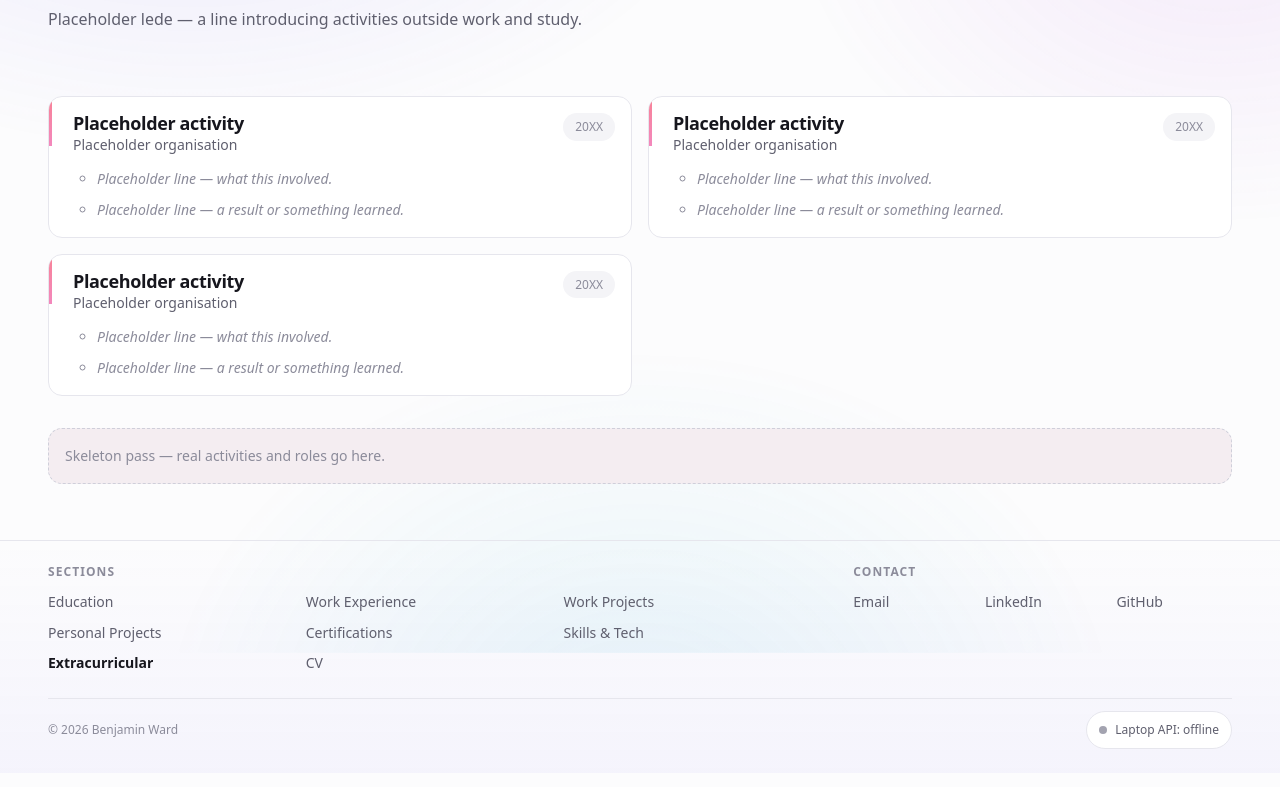
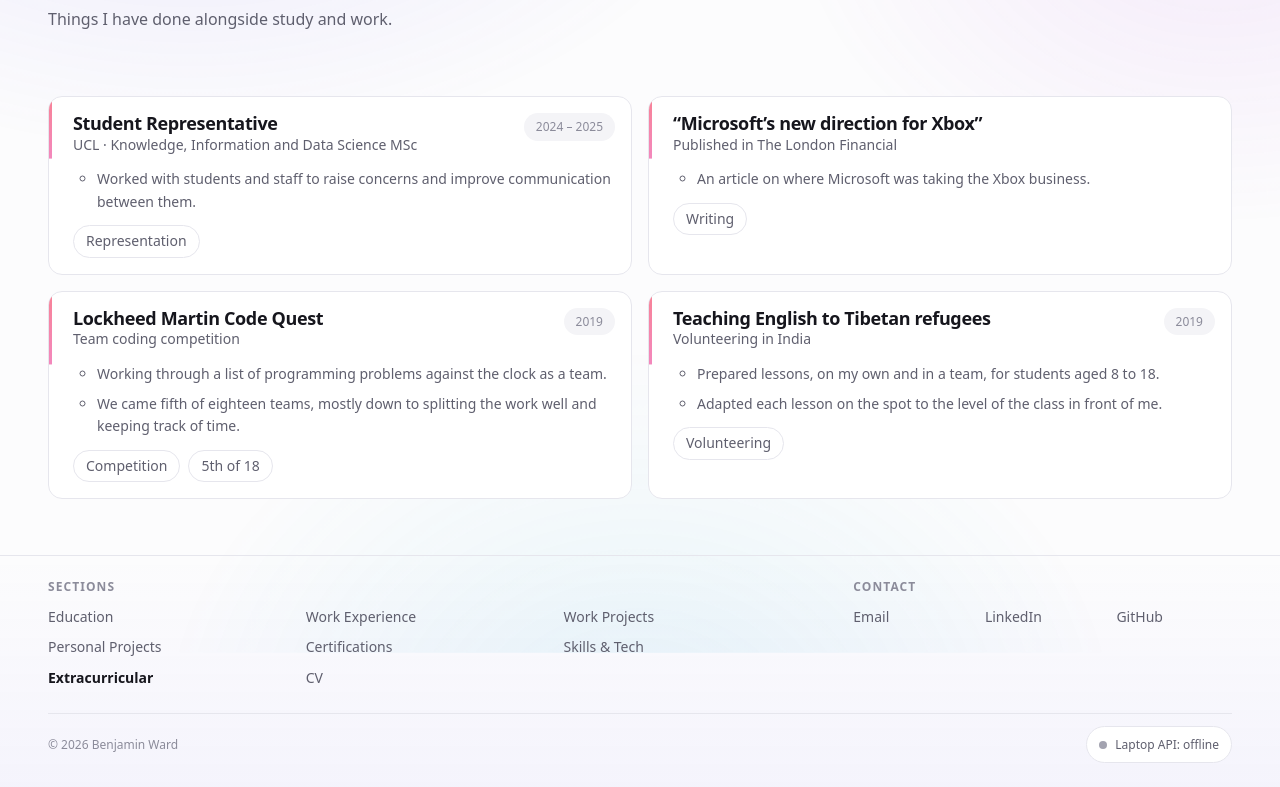
Before and after one commit to Benjamin2244/laptop-api-demo, a plain HTML site: page extracurricular.html in a window 1280 px wide. Shown: the part 148-935 px from the top of the page. Drawn offline with Linux system fonts and the light colour scheme; no server answers.

Commit message:
Fill in Certifications and Extracurricular from my CV
Certifications is one list ordered by weight. Each entry leads with a kind
tag, so Azure AI Fundamentals reads as a certification and the three
company programmes read as virtual experience, without a separate section
for them. A topic tag on each sets up filtering later.

Extracurricular covers the student rep role, my article, Code Quest and
the volunteering in India.

The home page cards for both, and the stale Personal Projects card, now
show real counts instead of placeholders.

```diff
--- a/extracurricular.html
+++ b/extracurricular.html
@@ -32,51 +32,73 @@
 
       <header class="page-header" data-reveal="head">
         <h1>Extracurricular</h1>
-        <p class="page-header__lede">Placeholder lede — a line introducing activities outside work and study.</p>
+        <p class="page-header__lede">Things I have done alongside study and work.</p>
       </header>
 
       <ul class="timeline">
         <li class="timeline-item" data-reveal="item">
           <div class="timeline-item__head">
             <div>
-              <h2 class="timeline-item__title">Placeholder activity</h2>
-              <p class="timeline-item__org">Placeholder organisation</p>
+              <h2 class="timeline-item__title">Student Representative</h2>
+              <p class="timeline-item__org">UCL &middot; Knowledge, Information and Data Science MSc</p>
             </div>
-            <p class="timeline-item__dates">20XX</p>
+            <p class="timeline-item__dates">2024 &ndash; 2025</p>
           </div>
-          <ul class="timeline-item__points placeholder">
-            <li>Placeholder line — what this involved.</li>
-            <li>Placeholder line — a result or something learned.</li>
+          <ul class="timeline-item__points">
+            <li>Worked with students and staff to raise concerns and improve communication between them.</li>
+          </ul>
+          <ul class="tag-list timeline-item__tags">
+            <li class="tag">Representation</li>
           </ul>
         </li>
         <li class="timeline-item" data-reveal="item">
           <div class="timeline-item__head">
             <div>
-              <h2 class="timeline-item__title">Placeholder activity</h2>
-              <p class="timeline-item__org">Placeholder organisation</p>
+              <h2 class="timeline-item__title">&ldquo;Microsoft&rsquo;s new direction for Xbox&rdquo;</h2>
+              <p class="timeline-item__org">Published in The London Financial</p>
             </div>
-            <p class="timeline-item__dates">20XX</p>
           </div>
-          <ul class="timeline-item__points placeholder">
-            <li>Placeholder line — what this involved.</li>
-            <li>Placeholder line — a result or something learned.</li>
+          <ul class="timeline-item__points">
+            <li>An article on where Microsoft was taking the Xbox business.</li>
+          </ul>
+          <ul class="tag-list timeline-item__tags">
+            <li class="tag">Writing</li>
           </ul>
         </li>
         <li class="timeline-item" data-reveal="item">
           <div class="timeline-item__head">
             <div>
-              <h2 class="timeline-item__title">Placeholder activity</h2>
-              <p class="timeline-item__org">Placeholder organisation</p>
+              <h2 class="timeline-item__title">Lockheed Martin Code Quest</h2>
+              <p class="timeline-item__org">Team coding competition</p>
             </div>
-            <p class="timeline-item__dates">20XX</p>
+            <p class="timeline-item__dates">2019</p>
           </div>
-          <ul class="timeline-item__points placeholder">
-            <li>Placeholder line — what this involved.</li>
-            <li>Placeholder line — a result or something learned.</li>
+          <ul class="timeline-item__points">
+            <li>Working through a list of programming problems against the clock as a team.</li>
+            <li>We came fifth of eighteen teams, mostly down to splitting the work well and keeping track of time.</li>
+          </ul>
+          <ul class="tag-list timeline-item__tags">
+            <li class="tag">Competition</li>
+            <li class="tag">5th of 18</li>
+          </ul>
+        </li>
+        <li class="timeline-item" data-reveal="item">
+          <div class="timeline-item__head">
+            <div>
+              <h2 class="timeline-item__title">Teaching English to Tibetan refugees</h2>
+              <p class="timeline-item__org">Volunteering in India</p>
+            </div>
+            <p class="timeline-item__dates">2019</p>
+          </div>
+          <ul class="timeline-item__points">
+            <li>Prepared lessons, on my own and in a team, for students aged 8 to 18.</li>
+            <li>Adapted each lesson on the spot to the level of the class in front of me.</li>
+          </ul>
+          <ul class="tag-list timeline-item__tags">
+            <li class="tag">Volunteering</li>
           </ul>
         </li>
       </ul>
-      <p class="placeholder-note" data-reveal="block">Skeleton pass — real activities and roles go here.</p>
 
     </div>
   </main>
```
Also changed, not shown: certifications.html (+43 -17 lines), index.html (+6 -6 lines).
